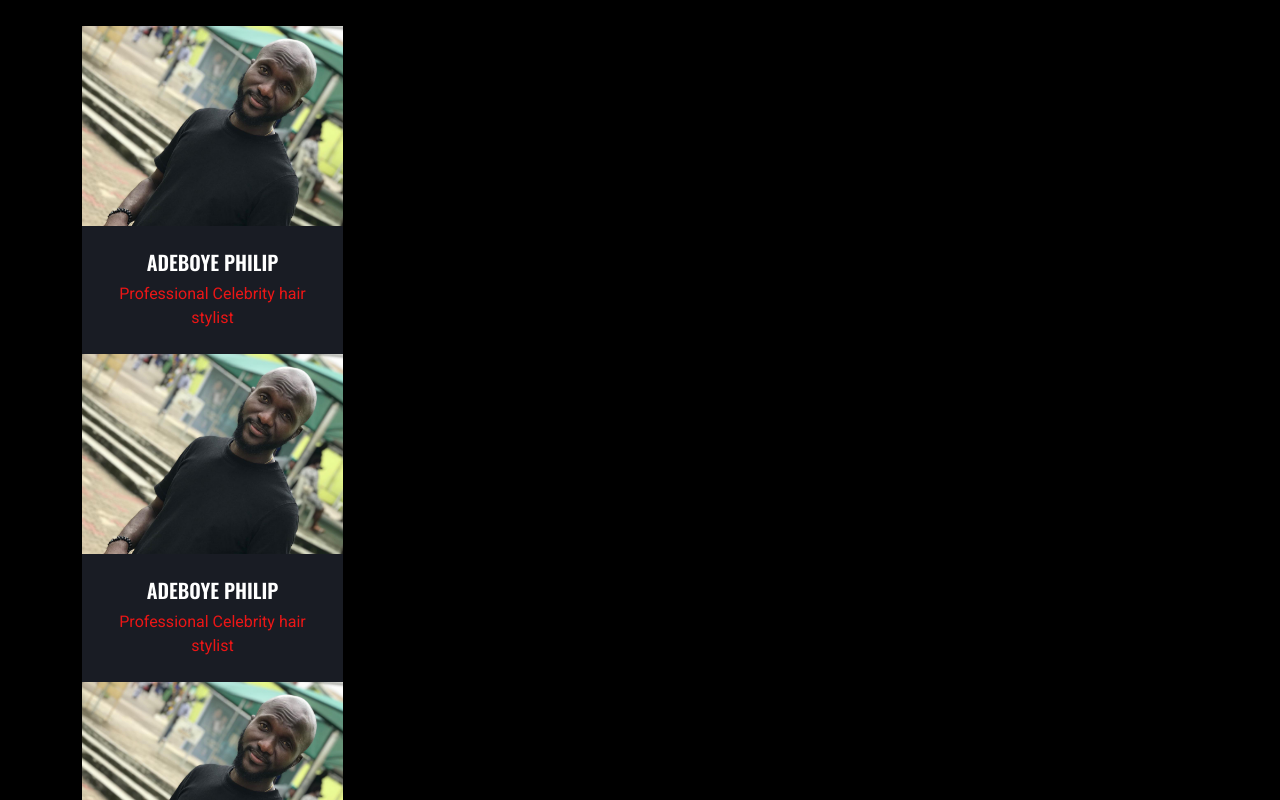
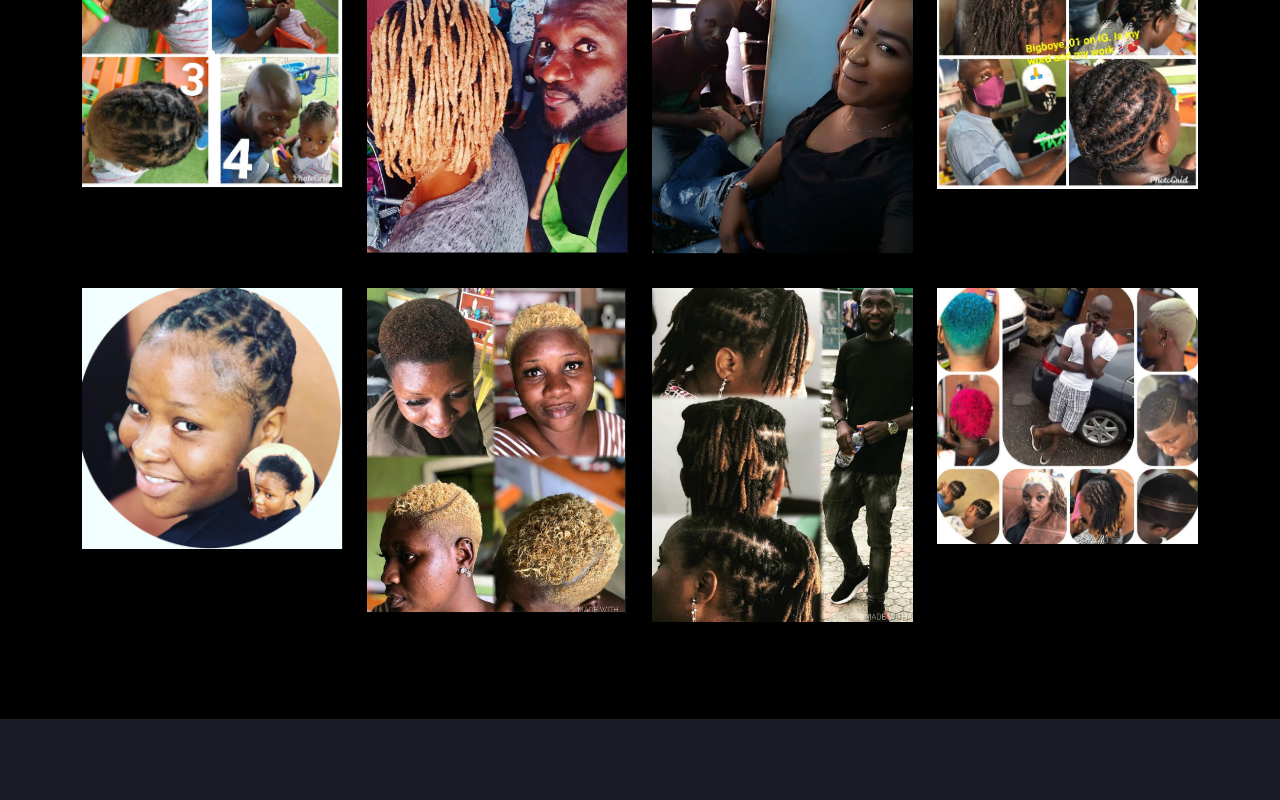
Before and after one commit to maryfiona/bigboye, a plain HTML site: page gallery.html in a window 1280 px wide. Shown: the part 630-1430 px from the top of the page. Drawn offline with nearby package versions, Linux system fonts and the light colour scheme.

Commit message:
uploaded

```diff
--- a/gallery.html
+++ b/gallery.html
@@ -54,16 +54,6 @@
                 <a href="index.html" class="nav-item nav-link">Home</a>
                 <a href="about.html" class="nav-item nav-link">About</a>
                 <a href="service.html" class="nav-item nav-link">Service</a>
-                <!-- <div class="nav-item dropdown">
-                    <a href="#" class="nav-link dropdown-toggle active" data-bs-toggle="dropdown">Pages</a>
-                    <div class="dropdown-menu m-0">
-                        <a href="price.html" class="dropdown-item active">gallery</a>
-                        <a href="team.html" class="dropdown-item">Our Barber</a>
-                        <a href="open.html" class="dropdown-item">Working Hours</a>
-                        <a href="testimonial.html" class="dropdown-item">Testimonial</a>
-                        <a href="404.html" class="dropdown-item">404 Page</a>
-                    </div>
-                </div> -->
                 <a href="gallery.html" class="nav-item nav-link">Gallery</a>
                 <a href="contact.html" class="nav-item nav-link">Contact</a>
             </div>
@@ -89,69 +79,88 @@
     <!-- Page Header End -->
 
     <!-- gallery start -->
-
     <div class="container-xxl py-5">
         <div class="container">
             <div class="text-center mx-auto mb-5 wow fadeInUp" data-wow-delay="0.1s" style="max-width: 600px;">
-                <p class="d-inline-block bg-secondary text-primary py-1 px-4">Gallery</p>
-                <h1 class="text-uppercase">works done</h1>
+
             </div>
             <div class="row g-4">
                 <div class="col-lg-3 col-md-6 wow fadeInUp" data-wow-delay="0.1s">
                     <div class="team-item">
                         <div class="team-img position-relative overflow-hidden">
-                            <img class="img-fluid" src="img/img.png" alt="">
-                            <div class="team-social">
-                                <a class="btn btn-square" href=""><i class="fab fa-facebook-f"></i></a>
-                                <a class="btn btn-square" href=""><i class="fab fa-twitter"></i></a>
-                                <a class="btn btn-square" href="https://www.instagram.com/bigboye_01_lock_cut/"><i class="bi bi-instagram"></i></a>
+                            <img class="img-fluid" src="img/capture8.PNG" alt="">
+
+                        </div>
+
                     </div>
                 </div>
-                        <div class="bg-secondary text-center p-4">
-                            <h5 class="text-uppercase">Adeboye philip</h5>
-                            <span class="text-primary">Professional Celebrity hair stylist</span>
+                <div class="col-lg-3 col-md-6 wow fadeInUp" data-wow-delay="0.3s">
+                    <div class="team-item">
+                        <div class="team-img position-relative overflow-hidden">
+                            <img class="img-fluid" src="img/capture9.PNG" alt="">
+
+                        </div>
+
                     </div>
                 </div>
+                <div class="col-lg-3 col-md-6 wow fadeInUp" data-wow-delay="0.5s">
+                    <div class="team-item">
+                        <div class="team-img position-relative overflow-hidden">
+                            <img class="img-fluid" src="img/Capture10.PNG" alt="">
+
+                        </div>
+
                     </div>
                 </div>
-                <div class="row g-4">
+                <div class="col-lg-3 col-md-6 wow fadeInUp" data-wow-delay="0.7s">
+                    <div class="team-item">
+                        <div class="team-img position-relative overflow-hidden">
+                            <img class="img-fluid" src="img/Capture7.PNG" alt="">
+
+                        </div>
+
+                    </div>
+                </div>
                 <div class="col-lg-3 col-md-6 wow fadeInUp" data-wow-delay="0.1s">
                     <div class="team-item">
                         <div class="team-img position-relative overflow-hidden">
-                                <img class="img-fluid" src="img/img.png" alt="">
-                                <div class="team-social">
-                                    <a class="btn btn-square" href=""><i class="fab fa-facebook-f"></i></a>
-                                    <a class="btn btn-square" href=""><i class="fab fa-twitter"></i></a>
-                                    <a class="btn btn-square" href="https://www.instagram.com/bigboye_01_lock_cut/"><i class="bi bi-instagram"></i></a>
+                            <img class="img-fluid" src="img/capture6.png" alt="">
+
+                        </div>
+
                     </div>
                 </div>
-                            <div class="bg-secondary text-center p-4">
-                                <h5 class="text-uppercase">Adeboye philip</h5>
-                                <span class="text-primary">Professional Celebrity hair stylist</span>
+                <div class="col-lg-3 col-md-6 wow fadeInUp" data-wow-delay="0.3s">
+                    <div class="team-item">
+                        <div class="team-img position-relative overflow-hidden">
+                            <img class="img-fluid" src="img/capture5.png" alt="">
+
+                        </div>
+
                     </div>
                 </div>
+                <div class="col-lg-3 col-md-6 wow fadeInUp" data-wow-delay="0.5s">
+                    <div class="team-item">
+                        <div class="team-img position-relative overflow-hidden">
+                            <img class="img-fluid" src="img/capture4.png" alt="">
+
+                        </div>
+
                     </div>
                 </div>
-                    <div class="row g-4">
-                        <div class="col-lg-3 col-md-6 wow fadeInUp" data-wow-delay="0.1s">
+                <div class="col-lg-3 col-md-6 wow fadeInUp" data-wow-delay="0.7s">
                     <div class="team-item">
                         <div class="team-img position-relative overflow-hidden">
-                                    <img class="img-fluid" src="img/img.png" alt="">
-                                    <div class="team-social">
-                                        <a class="btn btn-square" href=""><i class="fab fa-facebook-f"></i></a>
-                                        <a class="btn btn-square" href=""><i class="fab fa-twitter"></i></a>
-                                        <a class="btn btn-square" href="https://www.instagram.com/bigboye_01_lock_cut/"><i class="bi bi-instagram"></i></a>
+                            <img class="img-fluid" src="img/capture3.png" alt="">
+
                         </div>
-                                </div>
-                                <div class="bg-secondary text-center p-4">
-                                    <h5 class="text-uppercase">Adeboye philip</h5>
-                                    <span class="text-primary">Professional Celebrity hair stylist</span>
+
                     </div>
                 </div>
             </div>
         </div>
     </div>
-                </div>
+
 
     <!-- gallery end -->
 
```
Also changed, not shown: img/Capture10.PNG (added), img/Capture4.PNG (added), img/Capture5.PNG (added), img/Capture6.PNG (added), img/Capture7.PNG (added), img/Capture8.PNG (added), img/Capture9.PNG (added), img/capture3.PNG (added). Lines whose indentation alone changed are shown as unchanged.
